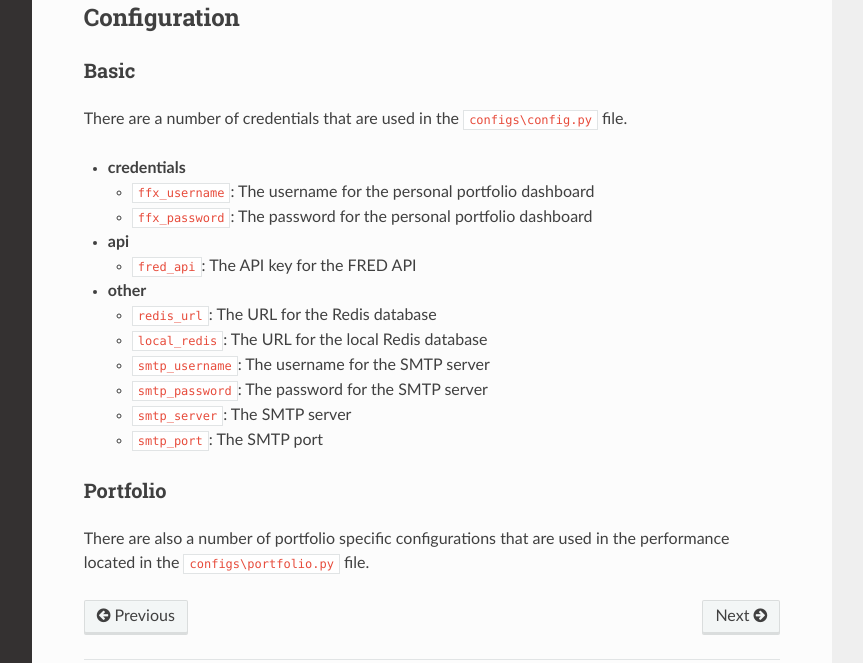
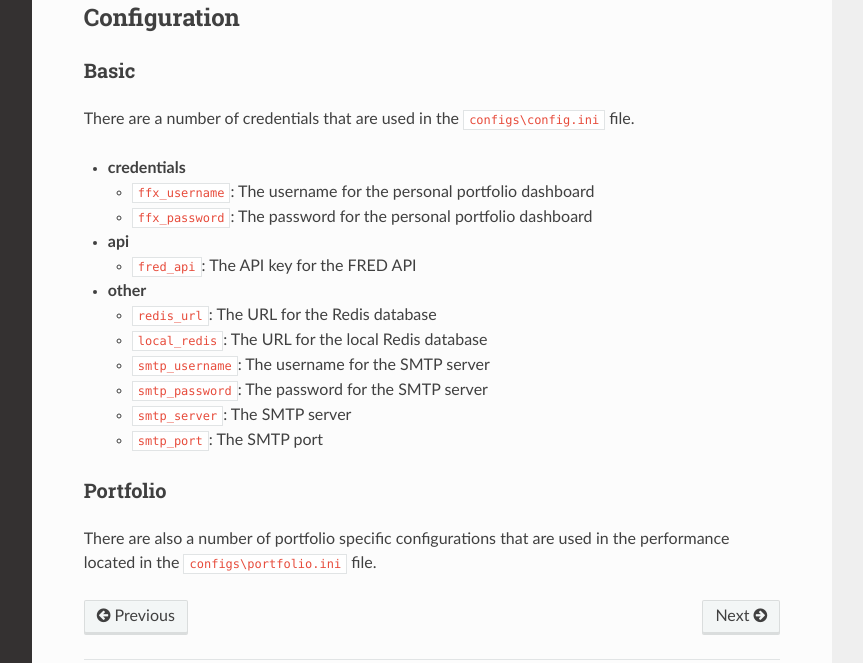
Before and after one commit to jkoestner/folioflex, a Sphinx documentation site: the page built from docs/source/installation.rst, in a window 1280 px wide and 1372 px high. Shown: the part 607-1270 px from the top of the window, without its empty margins (268-1131 px from the left). Built offline with Sphinx 7.4.7 and the Read the Docs theme 2.0.0, drawn with Linux system fonts in a browser that asks for light colours.

Commit message:
notebook update

```diff
--- a/docs/source/installation.rst
+++ b/docs/source/installation.rst
@@ -30,7 +30,7 @@ Configuration
 Basic
 ~~~~~
 
-There are a number of credentials that are used in the ``configs\config.py`` file.
+There are a number of credentials that are used in the ``configs\config.ini`` file.
 
 - **credentials**
 
@@ -54,4 +54,4 @@ Portfolio
 ~~~~~~~~~
 
 There are also a number of portfolio specific configurations that are used in the
-performance located in the ``configs\portfolio.py`` file.
+performance located in the ``configs\portfolio.ini`` file.
```
